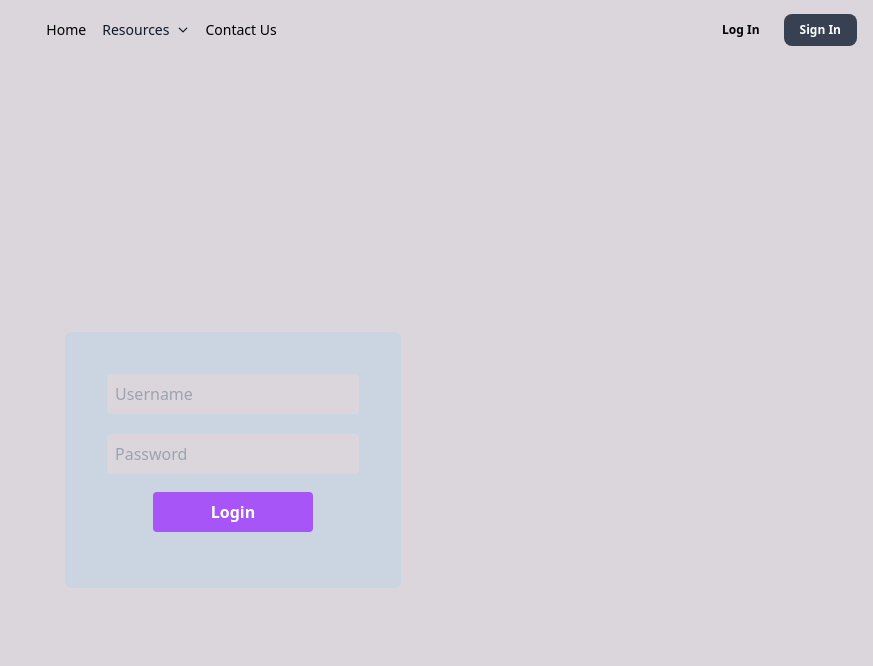
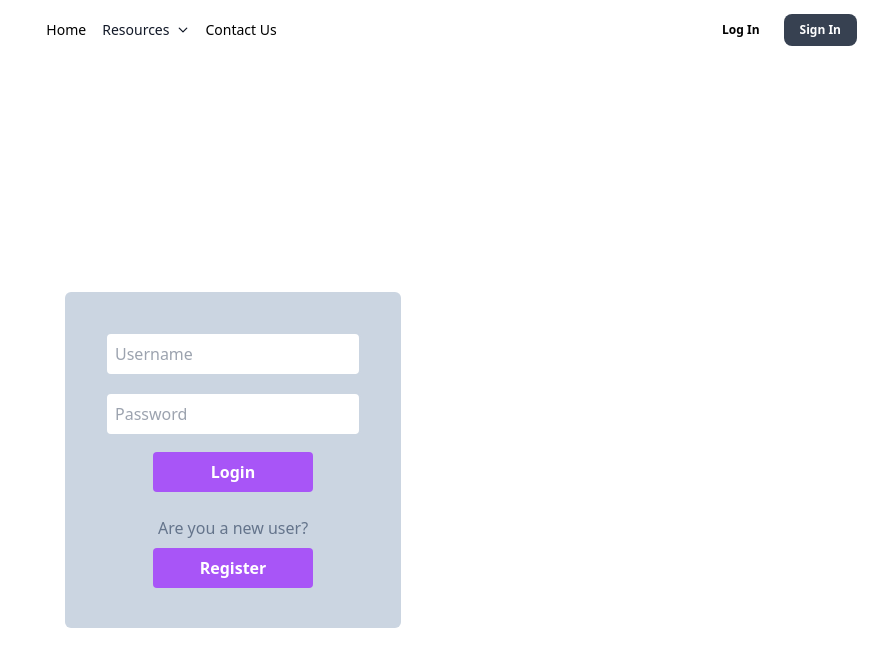
Before and after one commit to felinevintage/SEN.Passport, a React (Vite) app in the folder client/: page / in a window 1280 px wide. Shown: the top 666 px of the page, without its empty margins (407-1280 px from the left). Built offline with nearby package versions, Linux system fonts and the light colour scheme; the HTML template or start-up script is replaced by a standard one.

Commit message:
Add register link in login page

```diff
--- a/client/src/index.css
+++ b/client/src/index.css
@@ -2,6 +2,6 @@
 @tailwind components;
 @tailwind utilities;
 
-* {
+/* * {
     background-color: rgb(218, 214, 220);
-}
+} */
--- a/client/src/pages/Login.jsx
+++ b/client/src/pages/Login.jsx
@@ -48,6 +48,10 @@ export default function Login() {
     localStorage.removeItem("token");
   }
 
+  function goToRegister() {
+    navigate("/register");
+  }
+
   return (
     <div className="container p-4 flex justify-center items-center h-screen ">
       <div className="grid grid-cols-1 bg-slate-300 p-8 rounded-md">
@@ -69,6 +73,10 @@ export default function Login() {
         <div className="text-center text-red-500 m-2">
           {errors ? errors : null}
         </div>
+        <div className="text-center text-slate-500">
+          <p>Are you a new user?</p>
+          <Button text={"Register"} onClick={goToRegister} />
+        </div>
       </div>
     </div>
   );
```
